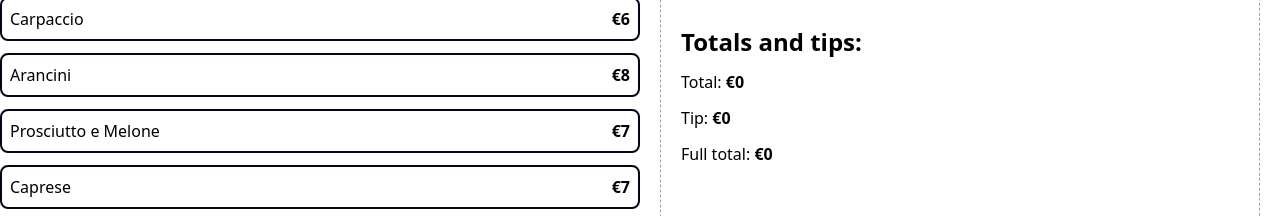
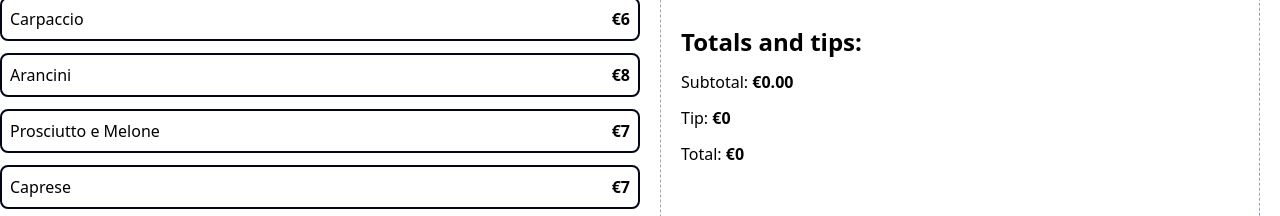
Before and after one commit to antyep/tip_calculator, a React (Vite) app: page / in a window 1280 px wide. Shown: the part 235-451 px from the top of the page. Built offline with nearby package versions, Linux system fonts and the light colour scheme.

Commit message:
feat(count): subtotal sums the items value

```diff
--- a/src/App.tsx
+++ b/src/App.tsx
@@ -37,7 +37,8 @@ function App() {
             removeItem={removeItem}
           />
 
-          <OrderTotals />
+          <OrderTotals
+            order={order}/>
         </div>
       </main>
 
--- a/src/components/OrderTotals.tsx
+++ b/src/components/OrderTotals.tsx
@@ -1,17 +1,28 @@
-export default function OrderTotals() {
+import { useMemo } from "react"
+import { OrderItem } from "../types"
+import { formatCurrency } from "../helpers"
+
+type OrderTotalsProps = {
+    order: OrderItem[]
+}
+
+export default function OrderTotals({order} : OrderTotalsProps) {
+
+    const subtotalAmount = useMemo(() => order.reduce((total, item) => total + (item.quantity * item.price), 0), [order])
+
   return (
     <>
     <div className="space-y-3">
         <h2 className="font-black text-2xl">Totals and tips:</h2>
-            <p>Total: {""}
-                <span className="font-bold">€0</span>
+            <p>Subtotal: {""}
+                <span className="font-bold">{formatCurrency(subtotalAmount)}</span>
             </p>
 
             <p>Tip: {""}
                 <span className="font-bold">€0</span>
             </p>
 
-            <p>Full total: {""}
+            <p>Total: {""}
                 <span className="font-bold">€0</span>
             </p>
     </div>
```
